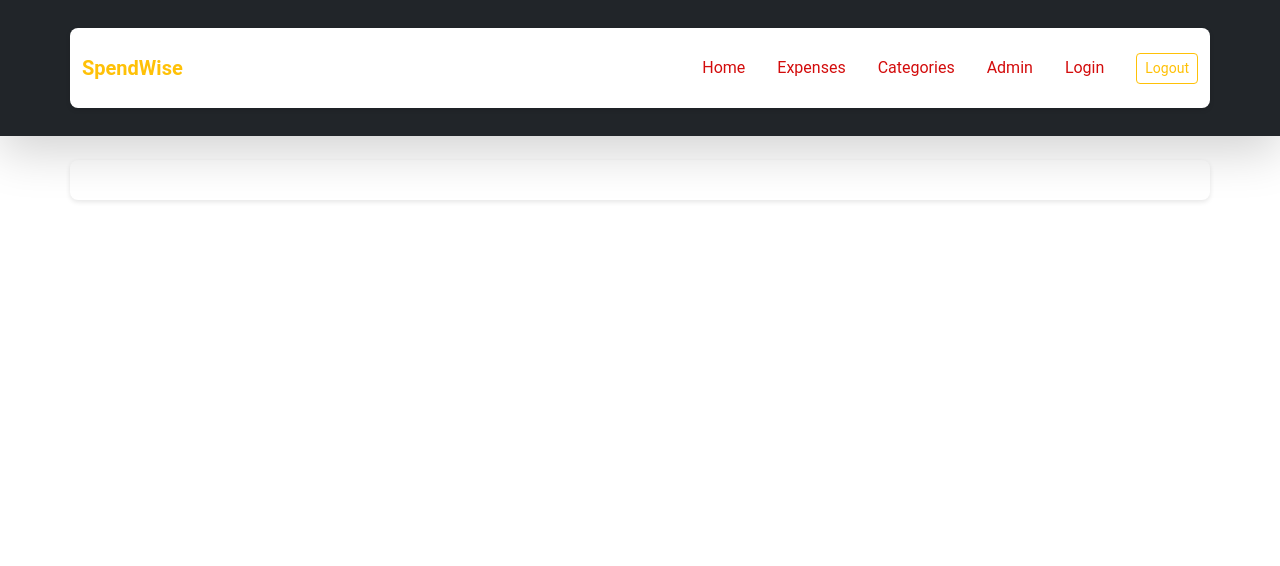
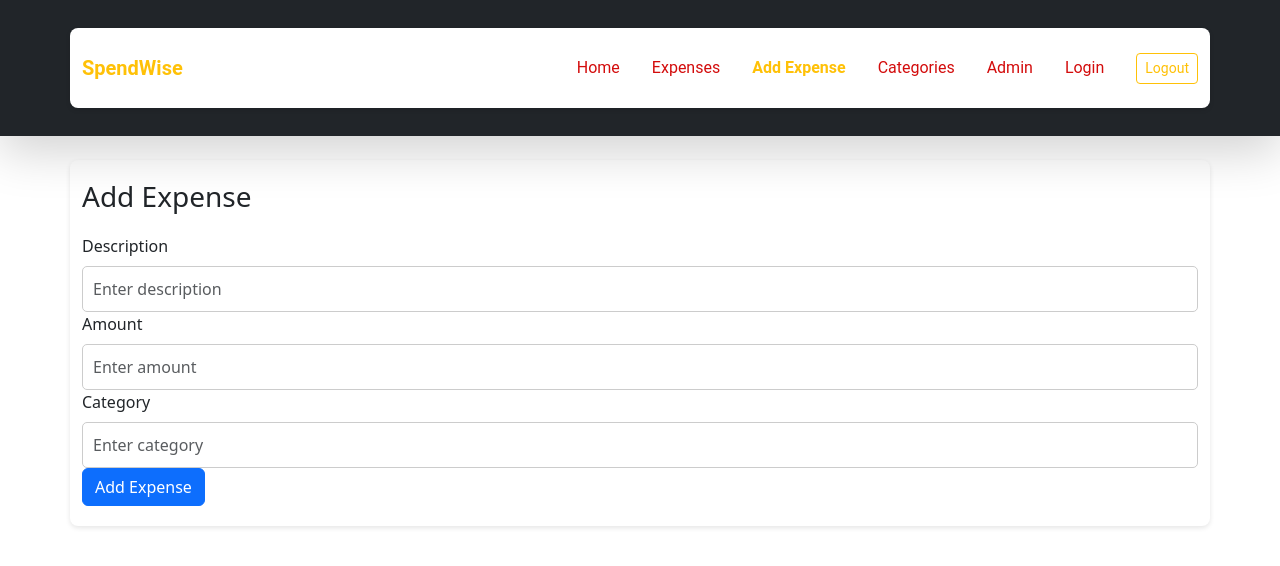
Before and after one commit to patelbinal/ai-demo-app, a React (Create React App) app in the folder SpendWise/ClientApp/: page /add-expense in a window 1280 px wide. Shown: the top 566 px of the page. Built offline with nearby package versions, Linux system fonts and the light colour scheme; no server answers.

Commit message:
Add Expense

```diff
--- a/SpendWise/ClientApp/src/App.js
+++ b/SpendWise/ClientApp/src/App.js
@@ -6,6 +6,7 @@ import CategoriesPage from './components/CategoriesPage';
 import LoginPage from './components/LoginPage';
 import RegisterPage from './components/RegisterPage';
 import PrivateRoute from './components/PrivateRoute';
+import AddExpensePage from './components/AddExpensePage';
 
 function App() {
     return (
@@ -17,6 +18,7 @@ function App() {
                     <Route path="/categories" element={<CategoriesPage />} />
                     <Route path="/login" element={<LoginPage />} />
                     <Route path="/register" element={<RegisterPage />} />
+                    <Route path="/add-expense" element={<AddExpensePage />} />
                     <Route path="/" exact element={<LoginPage />} />
                 </Routes>
             </div>
--- /dev/null
+++ b/SpendWise/ClientApp/src/components/AddExpensePage.js
@@ -0,0 +1,65 @@
+import React, { useState } from 'react';
+import { Form, Button, Alert } from 'react-bootstrap';
+import axios from '../axiosInstance';
+import { useNavigate } from 'react-router-dom';
+
+const AddExpensePage = () => {
+    const [description, setDescription] = useState('');
+    const [amount, setAmount] = useState('');
+    const [category, setCategory] = useState('');
+    const [error, setError] = useState('');
+    const navigate = useNavigate();
+
+    const handleAddExpense = (e) => {
+        e.preventDefault();
+        axios
+            .post('https://localhost:7041/api/Expenses', { description, amount, category }, { withCredentials: true })
+            .then(() => {
+                navigate('/expenses'); // Redirect to expenses page on successful addition
+            })
+            .catch((err) => {
+                setError(err.response?.data?.Message || 'Failed to add expense');
+            });
+    };
+
+    return (
+        <div className="add-expense-page">
+            <h3>Add Expense</h3>
+            {error && <Alert variant="danger">{error}</Alert>}
+            <Form onSubmit={handleAddExpense}>
+                <Form.Group controlId="formDescription">
+                    <Form.Label>Description</Form.Label>
+                    <Form.Control
+                        type="text"
+                        placeholder="Enter description"
+                        value={description}
+                        onChange={(e) => setDescription(e.target.value)}
+                    />
+                </Form.Group>
+                <Form.Group controlId="formAmount">
+                    <Form.Label>Amount</Form.Label>
+                    <Form.Control
+                        type="number"
+                        placeholder="Enter amount"
+                        value={amount}
+                        onChange={(e) => setAmount(e.target.value)}
+                    />
+                </Form.Group>
+                <Form.Group controlId="formCategory">
+                    <Form.Label>Category</Form.Label>
+                    <Form.Control
+                        type="text"
+                        placeholder="Enter category"
+                        value={category}
+                        onChange={(e) => setCategory(e.target.value)}
+                    />
+                </Form.Group>
+                <Button variant="primary" type="submit">
+                    Add Expense
+                </Button>
+            </Form>
+        </div>
+    );
+};
+
+export default AddExpensePage;
--- a/SpendWise/ClientApp/src/components/Navbar.js
+++ b/SpendWise/ClientApp/src/components/Navbar.js
@@ -19,6 +19,9 @@ const NavBar = () => {
                         <Nav.Link as={NavLink} to="/expenses" className="nav-link px-3" activeClassName="active">
                             Expenses
                         </Nav.Link>
+                        <Nav.Link as={NavLink} to="/add-expense" className="nav-link px-3" activeClassName="active">
+                            Add Expense
+                        </Nav.Link>
                         <Nav.Link as={NavLink} to="/categories" className="nav-link px-3" activeClassName="active">
                             Categories
                         </Nav.Link>
```
